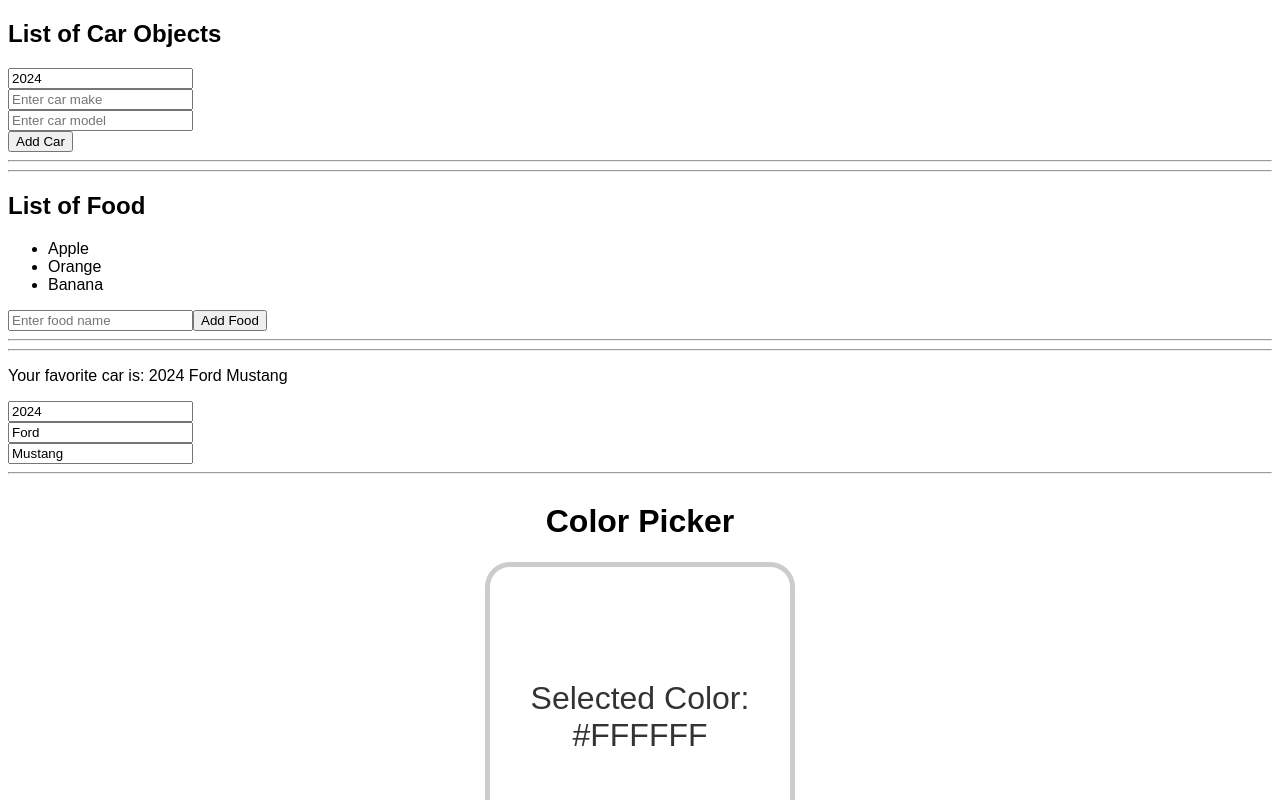
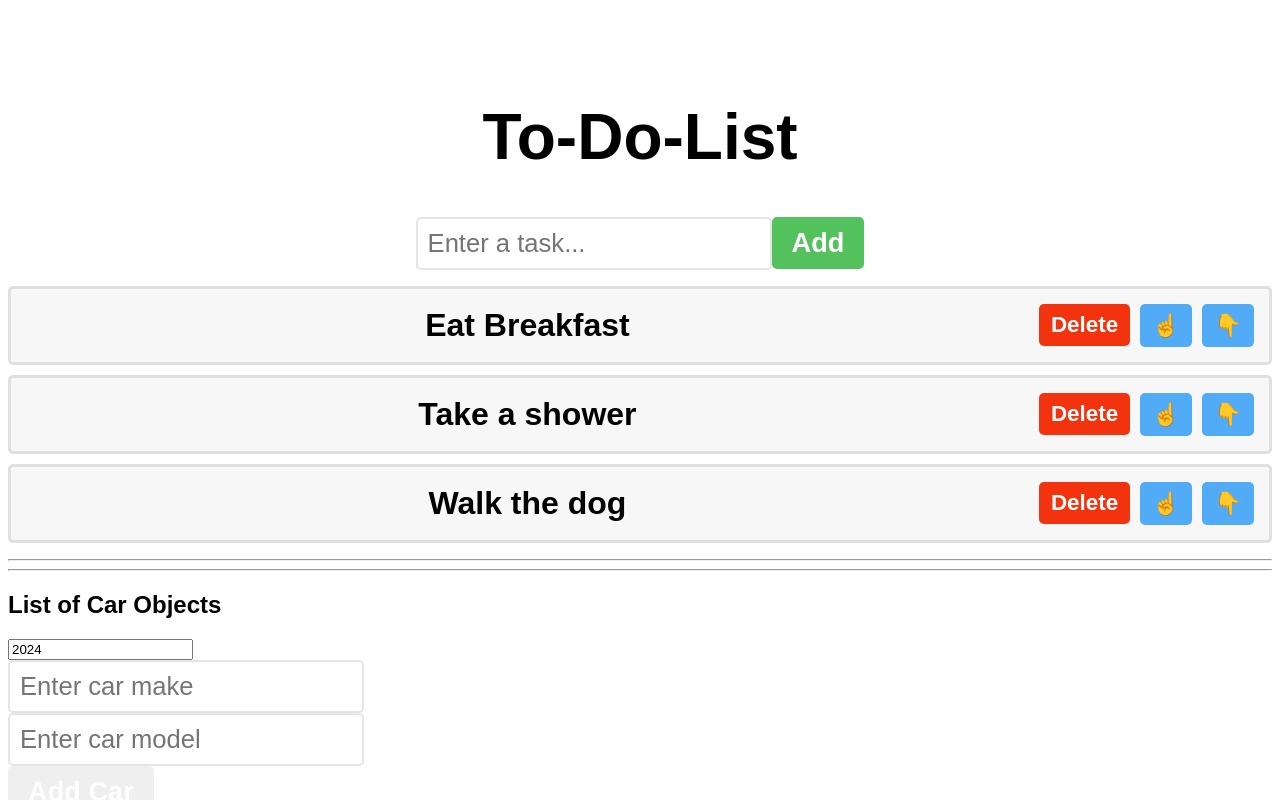
Before and after one commit to mmazzet/my-react-app, a React (Vite) app in the folder my-react-app/: page / in a window 1280 px wide. Shown: the top 800 px of the page. Built offline with nearby package versions, Linux system fonts and the light colour scheme.

Commit message:
to do app

```diff
--- a/my-react-app/src/App.jsx
+++ b/my-react-app/src/App.jsx
@@ -11,6 +11,7 @@
 import MyComponent3 from './MyComponent3.jsx'
 import MyComponent4 from './MyComponent4.jsx'
 import MyComponent5 from './MyComponent5.jsx'
+import ToDoList from './ToDoList.jsx'
 
 
 function App() {
@@ -29,6 +30,10 @@
 
   return(
     <>
+
+      <ToDoList />
+      <hr></hr>
+      <hr></hr>
       <MyComponent5 />
       <hr></hr>
       <hr></hr>
--- /dev/null
+++ b/my-react-app/src/ToDoList.jsx
@@ -0,0 +1,82 @@
+import React, {useState} from 'react'
+
+function ToDoList(){
+
+  const [tasks, setTasks] = useState(["Eat Breakfast", "Take a shower", "Walk the dog"]);
+  const [newTask, setNewTask] = useState("");
+
+  function handleInputChange(event){
+    setNewTask(event.target.value);
+  }
+
+  function addTask(){
+    if(newTask.trim() !== ""){
+      setTasks(t => [...t, newTask]);
+      setNewTask("");
+    }
+  }
+
+  function deleteTask(index){
+    const updatedTasks = tasks.filter((_, i) => i !== index);
+    setTasks(updatedTasks);
+  }
+
+  function moveTaskUp(index){
+    if(index > 0){
+      const updatedTasks = [...tasks];
+      [updatedTasks[index], updatedTasks[index - 1]] =
+      [updatedTasks[index - 1], updatedTasks[index]];
+      setTasks(updatedTasks);
+    }
+  }
+
+  function moveTaskDown(index){
+    if(index < tasks.length -1){
+      const updatedTasks = [...tasks];
+      [updatedTasks[index], updatedTasks[index + 1]] =
+      [updatedTasks[index + 1], updatedTasks[index]];
+      setTasks(updatedTasks);
+    }
+  }
+
+  return( <div className='to-do-list'>
+            <h1>To-Do-List</h1>
+            <div>
+              <input
+                type="text"
+                placeholder='Enter a task...'
+                value={newTask}
+                onChange={handleInputChange}/>
+              <button
+                className="add-button"
+                onClick={addTask}>
+                Add
+              </button>
+            </div>
+
+            <ol>
+              {tasks.map((task, index) =>
+                <li key={index}>
+                    <span className="text">{task}</span>
+                    <button
+                      className="delete-button"
+                      onClick={() => deleteTask(index)}>
+                      Delete
+                    </button>
+                    <button
+                      className="move-button"
+                      onClick={() => moveTaskUp(index)}>
+                      ☝️
+                    </button>
+                    <button
+                      className="move-button"
+                      onClick={() => moveTaskDown(index)}>
+                      👇
+                    </button>
+                </li>
+              )}
+            </ol>
+          </div>)
+}
+
+export default ToDoList;
--- a/my-react-app/src/index.css
+++ b/my-react-app/src/index.css
@@ -154,3 +154,81 @@
   border-radius: 10px;
   border: 3px solid hsl(0, 0%, 80%);
 }
+
+.to-do-list{
+  font-family: Arial, sans-serif;
+  text-align: center;
+  margin-top: 100px;
+}
+
+h1{
+  font-size: 4rem;
+}
+
+button{
+  font-size: 1.7rem;
+  font-weight: bold;
+  padding: 10px 20px;
+  color: white;
+  border: none;
+  border-radius: 5px;
+  cursor: pointer;
+  transition: background-color 0.5s ease;
+}
+
+.add-button{
+  background-color: hsl(125, 47%, 54%);
+}
+
+.add-button:hover{
+  background-color: hsl(125, 47%, 44%);
+}
+
+.delete-button{
+  background-color: hsl(10, 90%, 50%);
+}
+
+.delete-button:hover{
+  background-color: hsl(10, 90%, 40%);
+}
+
+.move-button{
+  background-color:  hsl(207, 90%, 64%);
+}
+
+.move-button:hover{
+  background-color: hsl(207, 90%, 54%);
+}
+
+input[type="text"]{
+  font-size: 1.6rem;
+  padding: 10px;
+  border: 2px solid hsla(0, 0%, 80%, 0.5);
+  border-radius: 5px;
+  color: hsla(0, 0%, 0%, 0.5);
+}
+
+ol{
+  padding: 0;
+}
+
+li{
+  font-size: 2rem;
+  font-weight: bold;
+  padding: 15px;
+  background-color: hsla(0, 0%, 97%);
+  margin-bottom: 10px;
+  border: 3px solid hsla(0, 0%, 85%, 0.75);
+  border-radius: 5px;
+  display: flex;
+  align-items: center;
+}
+
+.text{
+  flex: 1;
+}
+.delete-button, .move-button{
+  padding: 8px 12px;
+  font-size: 1.4rem;
+  margin-left: 10px;
+}
```
